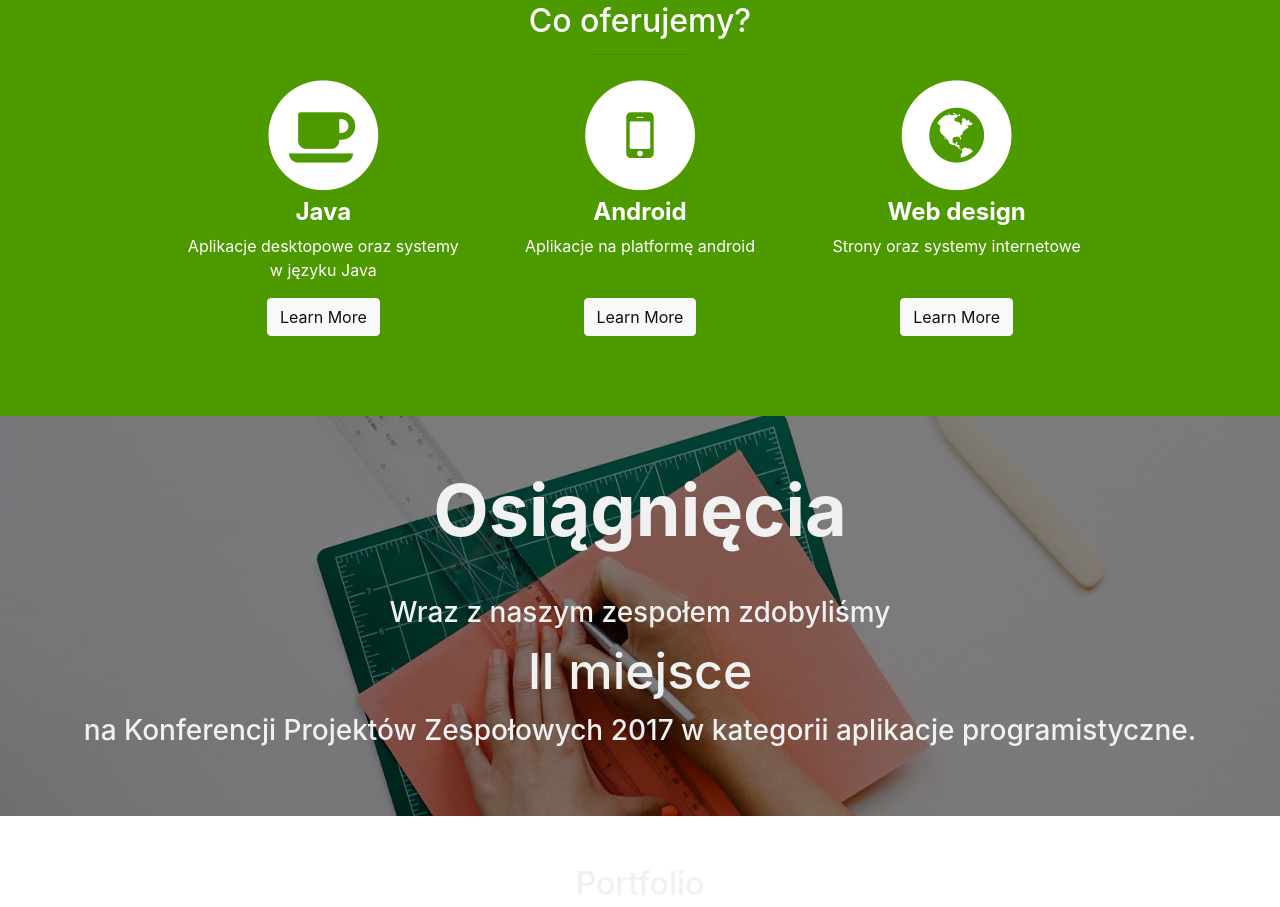
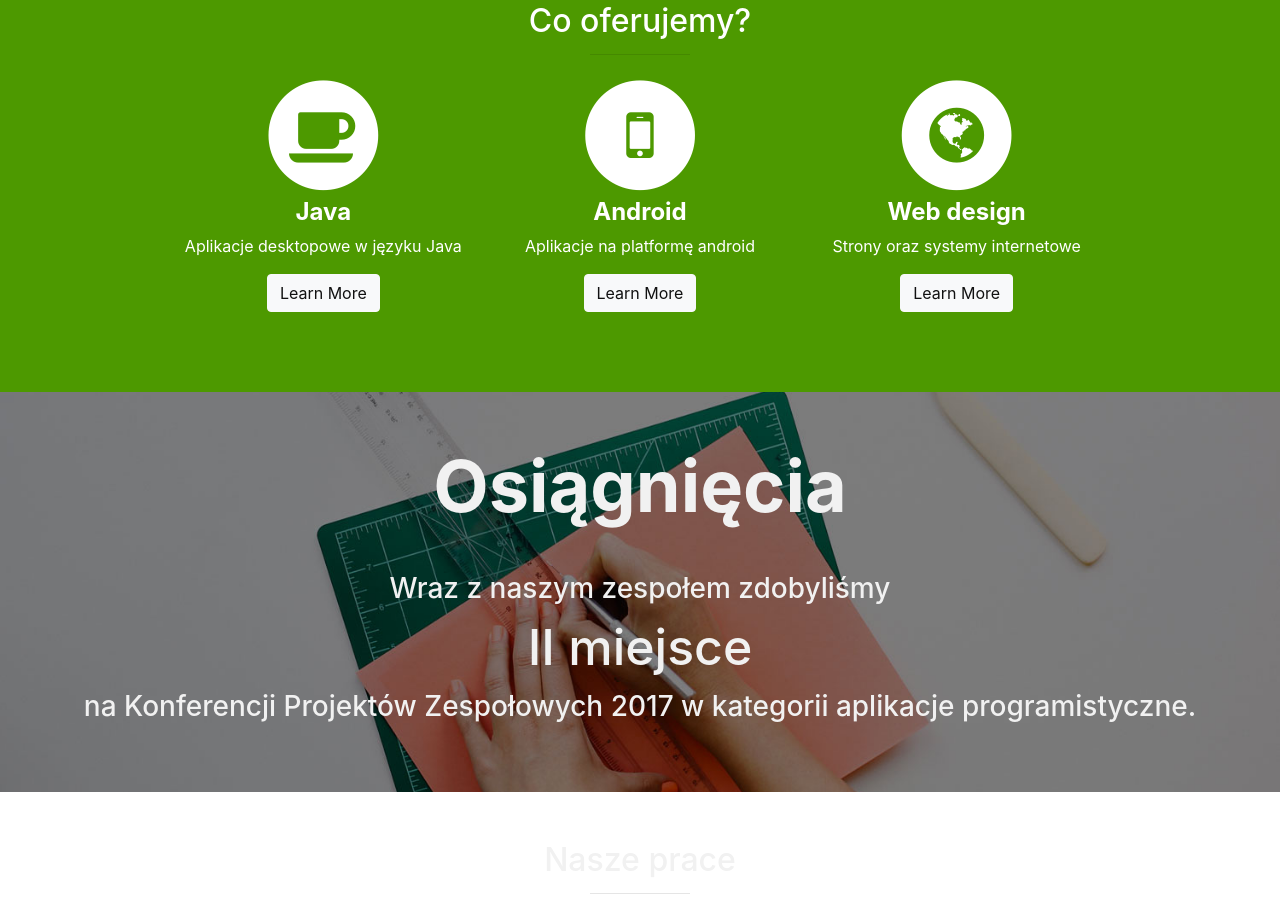
Before and after one commit to s2developers/S2devs_Homepage, a website with bundled scripts: page index.html in a window 1280 px wide. Shown: the part 1267-2174 px from the top of the page. Built offline with nearby package versions, Linux system fonts and the light colour scheme.

Commit message:
Poprawki do poprzedniego commita

```diff
--- a/index.html
+++ b/index.html
@@ -46,7 +46,7 @@
           <a class="js-scroll-trigger" href="#services">Osiągnięcia</a>
         </li>
         <li>
-          <a class="js-scroll-trigger" href="#portfolio">Portfolio</a>
+          <a class="js-scroll-trigger" href="#portfolio">Nasze prace</a>
         </li>
         <li>
           <a class="js-scroll-trigger" href="#contact" onclick=$( "#menu-close").click();>Kontakt</a>
@@ -95,7 +95,7 @@
                   <h4>
                     <strong>Java</strong>
                   </h4>
-                  <p>Aplikacje desktopowe oraz systemy w języku Java </p>
+                  <p>Aplikacje desktopowe w języku Java </p>
                   <a href="#" class="btn btn-light">Learn More</a>
                 </div>
               </div>
@@ -108,7 +108,7 @@
                   <h4>
                     <strong>Android</strong>
                   </h4>
-                  <p>Aplikacje na platformę android <br></br></p>
+                  <p>Aplikacje na platformę android</p>
                   <a href="#" class="btn btn-light">Learn More</a>
                 </div>
               </div>
@@ -121,7 +121,7 @@
                   <h4>
                     <strong>Web design</strong>
                   </h4>
-                  <p>Strony oraz systemy internetowe<br></br></p>
+                  <p>Strony oraz systemy internetowe</p>
                   <a href="#" class="btn btn-light">Learn More</a>
                 </div>
               </div>
@@ -149,7 +149,7 @@
       <div class="container">
         <div class="row">
           <div class="col-lg-10 mx-auto text-center">
-            <h2 style="color:#F1F1F1;">Portfolio</h2>
+            <h2 style="color:#F1F1F1;">Nasze prace</h2>
             <hr class="small">
             <div class="row">
               <div class="col-md-6">
```
